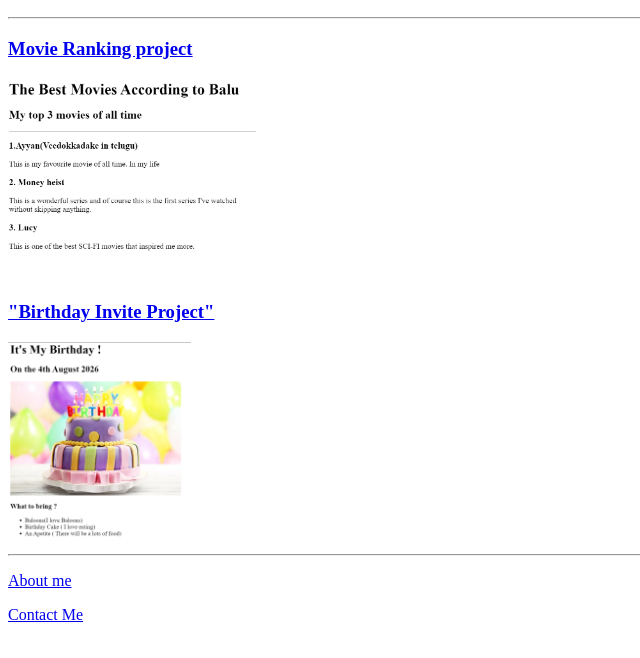
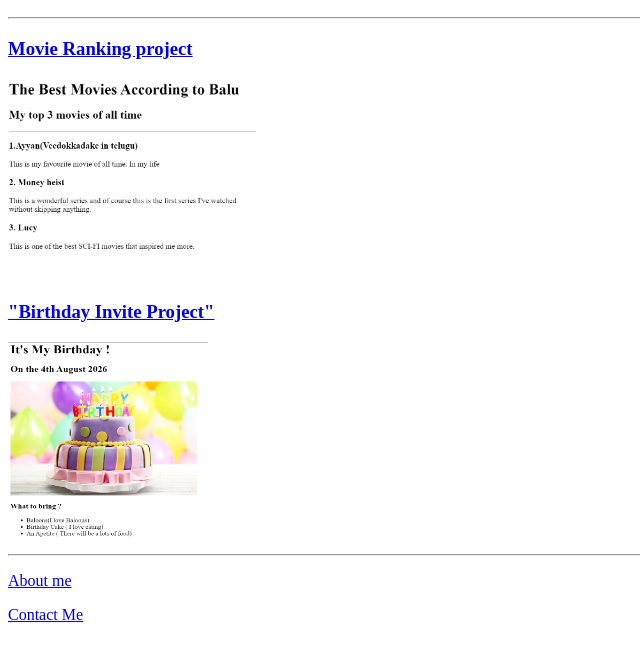
Before and after one commit to balu-693/html-portfolio, a plain HTML site: page index.html in a window 1280 px wide. Shown: the part 110-768 px from the top of the page, without its empty margins (0-640 px from the left). Drawn offline with Linux system fonts and the light colour scheme.

Commit message:
Adjust image dimensions for birthday invite project

```diff
--- a/index.html
+++ b/index.html
@@ -13,7 +13,7 @@
     <a href = "./public/movie-ranking.html"> <h3>Movie Ranking project </h3></a>
     <img src = "assets/images/Movie ranking project.png" height = "200" alt = "My movie ranking project"/>
     <a href = "./public/birthday-invite.html"><h3>"Birthday Invite Project"</h3></a>
-    <img src = "assets/images/birthday invite.png"  height = "200" alt = "My Birthday Invite Project"/>
+    <img src = "assets/images/birthday invite.png" width = "200" height = "200" alt = "My Birthday Invite Project"/>
     <hr/>
     <p><a href = "./public/about.html"> About me </a></p>
 
```
